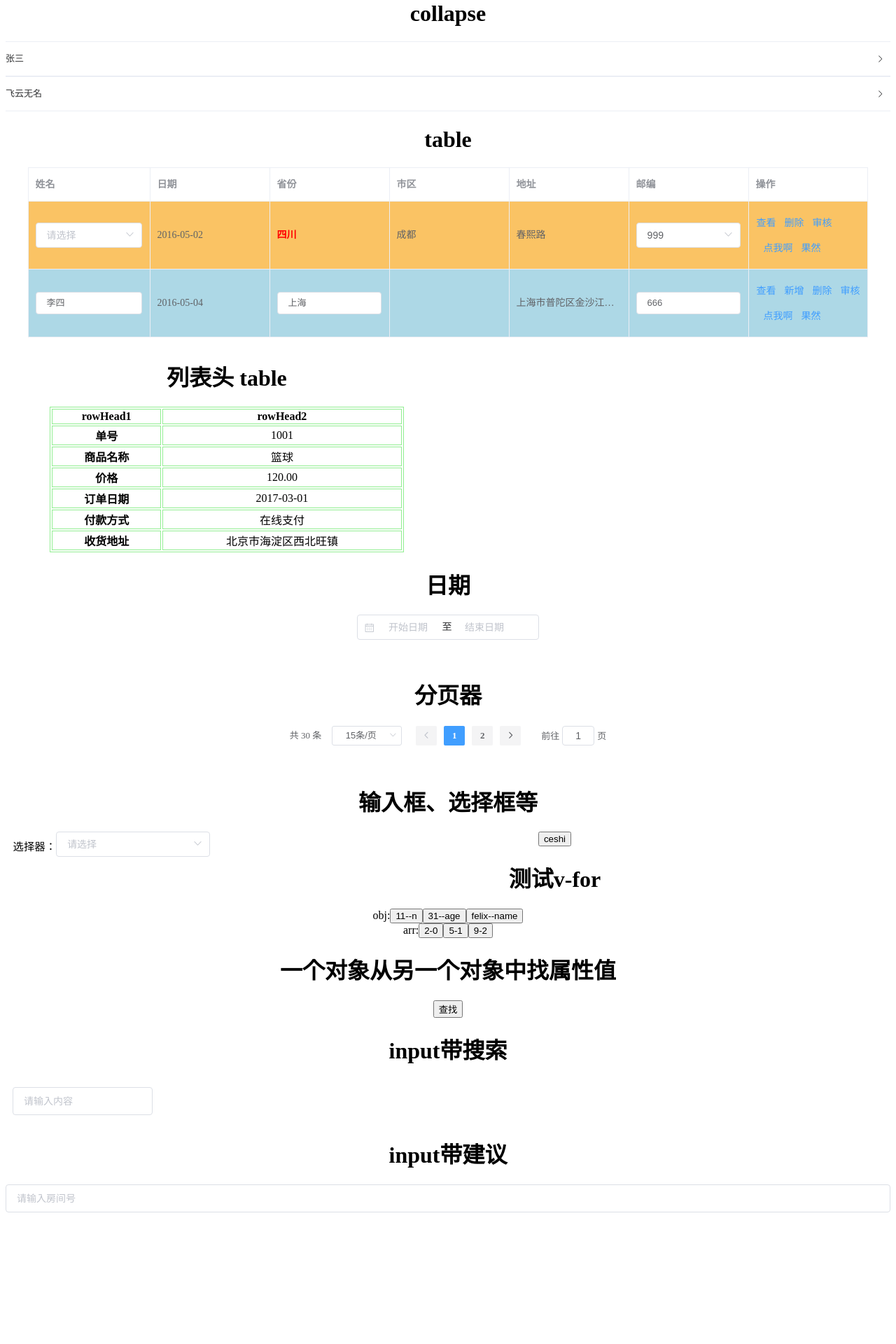
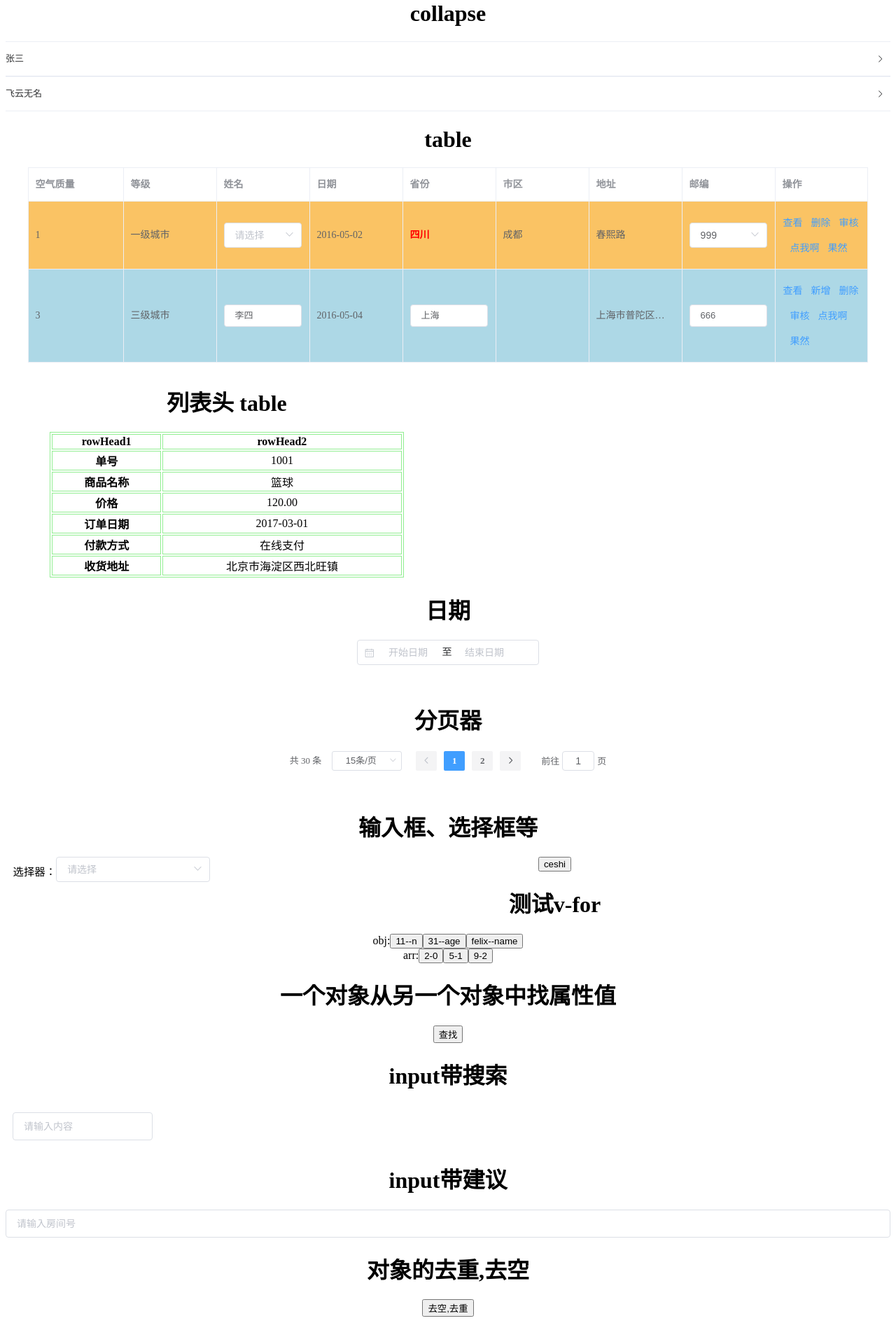
Before and after one commit to felixwu18/summary_his, a Vue app: page / in a window 1280 px wide. Shown: the part 146-2066 px from the top of the page at 70% size. Before the commit the page ends 1934 px from the top, so only its background shows below. Built offline with nearby package versions, Linux system fonts and the light colour scheme.

Commit message:
'table实现只能转一个配置数据'

```diff
--- a/src/App.vue
+++ b/src/App.vue
@@ -20,6 +20,7 @@
       :selectArr="['name','zip']"
       :RegObj="{zip:numberReg}"
       :handleArr="['查看','新增','删除','审核','点我啊','果然']"
+      :codeToLabel="codeToLabel"
       @newRow="addRow"
       @enterDetail="handleDetail"
       @deleteRow="deleteRow"
@@ -74,6 +75,9 @@
     <inputSearch />
     <!-- 输入框带建议 -->
     <inputSuggestion />
+    <!-- 对象去重 -->
+    <h1>对象的去重,去空</h1>
+    <button @click="handleTest">去空,去重</button>
   </div>
 </template>
 <script>
@@ -110,6 +114,8 @@ const later2 = Vue.component("later2", function(resolve) {
 });
 // 先配标头
 const formHead = [
+  { prop: "airQuality", label: "空气质量" },
+  { prop: "level", label: "等级" },
   { prop: "name", label: "姓名" },
   { prop: "date", label: "日期" },
   { prop: "province", label: "省份" },
@@ -129,6 +135,8 @@ const selcet = [
 
 const tableData = [
   {
+    airQuality: 1,
+    level: 1,
     date: "2016-05-02",
     name: "",
     province: "四川",
@@ -137,6 +145,8 @@ const tableData = [
     zip: 999
   },
   {
+    airQuality: 3,
+    level: 3,
     date: "2016-05-04",
     name: "李四",
     province: "上海",
@@ -145,6 +155,18 @@ const tableData = [
     zip: 666
   }
 ];
+// 配置测试
+const configue_level = [
+  { key: 1, value: "一级城市" },
+  { key: 2, value: "二级城市" },
+  { key: 3, value: "三级城市" }
+];
+const configue_airQuality = [
+  { key: 1, value: "优" },
+  { key: 2, value: "良" },
+  { key: 3, value: "差" }
+];
+
 // 第一列表头
 const tableData2 = [
   { key: "单号", value: "1001" },
@@ -196,6 +218,7 @@ export default {
       },
       timeDefault: [],
       rowHeadArr,
+      codeToLabel: [{prop: "level",configue: configue_level},{prop: "airQuality",configue: configue_airQuality}], // 转换的字段及配置对象数组
       test: {
         count: 3,
         arr: [2, 5, 9],
@@ -223,6 +246,43 @@ export default {
       setTimeout(_ => {
         this.selectVal = "address";
       }, 2000);
+    },
+    handleTest() {
+      var objArr = [
+        { id: 1, age: 18 },
+        { id: 6, age: 19 },
+        { id: 6, age: 66 },
+        {}
+      ];
+      // const obj = {id: 1, age: 18}
+      objArr = this.noSame(objArr, "id");
+      // objArr =this.noBlank(objArr, "id")
+      console.log("去重");
+      console.log(objArr);
+    },
+    //去重
+    noSame(objArr, propStr) {
+      var obj = {};
+      return objArr.reduce(function(acc, cur) {
+        obj[cur[propStr]] ? "" : (obj[cur[propStr]] = true && acc.push(cur));
+        return acc;
+      }, []);
+    },
+    //去空
+    noBlank(objArr, propStr) {
+      const tempArr = [];
+      if (!objArr || !objArr.length) {
+        return;
+      }
+      // 去空
+      objArr.forEach(ele => {
+        console.log("ele");
+        console.log(ele);
+        if (ele[propStr]) {
+          tempArr.push(ele);
+        }
+      });
+      return tempArr;
     },
     handleFind() {
       const toObj = {
@@ -288,13 +348,13 @@ export default {
 </script>
 <style lang="less" scoped>
 /* 动态class*/
-.classSelectorA{
-    padding: .5em 2em;
-    background: lightgreen
+.classSelectorA {
+  padding: 0.5em 2em;
+  background: lightgreen;
 }
-.classSelectorB{
-    padding: .5em 2em;
-    background: lightblue
+.classSelectorB {
+  padding: 0.5em 2em;
+  background: lightblue;
 }
 
 .container {
@@ -313,5 +373,5 @@ export default {
 }
 </style>
 <style lang="less">
-  // @import "../common/less/mixin.less";
+// @import "../common/less/mixin.less";
 </style>
--- a/src/components/table/index.vue
+++ b/src/components/table/index.vue
@@ -79,7 +79,10 @@
             style="color:red; font-weight: bold"
           >{{ scope.row[formHeadItem.prop] }}</span>
           <!-- 正常显示 -->
-          <span v-else-if="!editArr.includes(formHeadItem.prop)">{{ scope.row[formHeadItem.prop] }}</span>
+          <!-- <span v-else-if="!editArr.includes(formHeadItem.prop)">{{ scope.row[formHeadItem.prop] }}</span> -->
+          <span
+            v-else-if="!editArr.includes(formHeadItem.prop)"
+          >{{ codeTransform(scope.row[formHeadItem.prop], formHeadItem.prop) }}</span>
         </template>
       </el-table-column>
       <el-table-column v-if="handleArr.length" label="操作">
@@ -146,9 +149,42 @@ export default {
     editArr: { type: Array, default: _ => [] },
     selectArr: { type: Array, default: _ => [] },
     configureSet: { type: Object, default: _ => {} },
-    handleArr: { type: Array, default: _ => [] }
+    handleArr: { type: Array, default: _ => [] },
+    codeToLabel: { type: Array, default: _ => [] }
   },
   methods: {
+    // 配置转换
+    codeTransform(propVal, prop) { // prop表头字段
+        for (let i = 0; i < this.codeToLabel.length; i++) {
+          // debugger
+          if (this.codeToLabel[i][this.getProp(this.codeToLabel[i], "key")] === prop) { // 拿到对象数组对象的prop值 即 表头字段
+            return this.confugureFormatter(
+              this.codeToLabel[i][this.getProp(this.codeToLabel[i], "value")], // 配置对象数组
+              propVal // code
+            )
+          } else {
+            return propVal
+          }
+        }
+    },
+    // 获取动态属性, 不限制于一个对应关系的属性名及值
+    getProp(obj, param) {
+      if (param === "key") {
+        return Object.keys(obj)[0];
+      }
+      if (param == "value") {
+        return Object.keys(obj)[1];
+      }
+    },
+    confugureFormatter(configure, key) {
+      // key对应code, value对应转换后的值
+      if (configure) {
+        let matchObj = configure.filter(e => e.key === key);
+        if (matchObj[0]) {
+          return matchObj[0].value;
+        }
+      }
+    },
     // 实时输入监控
     handleInput(inputVal, row) {
       console.log("evetn-row-input");
@@ -211,7 +247,10 @@ export default {
       // this.$refs.ginput[index + 1].focus();
     },
     checkImmediately(index) {
-      if ([0, (this.$refs.ginput.length - 1)].includes(index)&&!this.$refs.ginput[index].value) {
+      if (
+        [0, this.$refs.ginput.length - 1].includes(index) &&
+        !this.$refs.ginput[index].value
+      ) {
         this.$message.success("为输入第一和最后一个值!");
         return; // 解决正常移动光标边界位置报错
       }
@@ -226,7 +265,9 @@ export default {
     },
     checkEnd(index) {
       if (index === this.$refs.ginput.length - 1) {
-        if (this.checkInput(this.$refs.ginput, [0, this.$refs.ginput.length - 1])) {
+        if (
+          this.checkInput(this.$refs.ginput, [0, this.$refs.ginput.length - 1])
+        ) {
           this.$refs.newAddRef.$listeners.click();
           this.$nextTick(_ => {
             this.$refs.ginput[0].focus();
@@ -241,17 +282,19 @@ export default {
     },
     // checkArr is checked fields array
     checkInput(objArr, checkArr) {
-      const checkFlag = []
+      const checkFlag = [];
       for (let i = 0; i < checkArr.length; i++) {
         // if (!objArr[checkArr[i]].value) {
         //   return false;
         // } else {
         //   return true;
         // }
-        if(objArr[checkArr[i]].value){checkFlag.push(true)}
+        if (objArr[checkArr[i]].value) {
+          checkFlag.push(true);
+        }
       }
-      if(checkFlag.length === checkArr.length){
-        return true
+      if (checkFlag.length === checkArr.length) {
+        return true;
       }
     },
     selectedHighlight({ row, rowIndex }) {
@@ -327,7 +370,7 @@ export default {
       if (event.keyCode === 9) {
         return false;
       }
-    }
+    };
   },
   computed: {
     _handleArr() {
```
Also changed, not shown: 1 other file (tests, documents, lock files or other folders).
